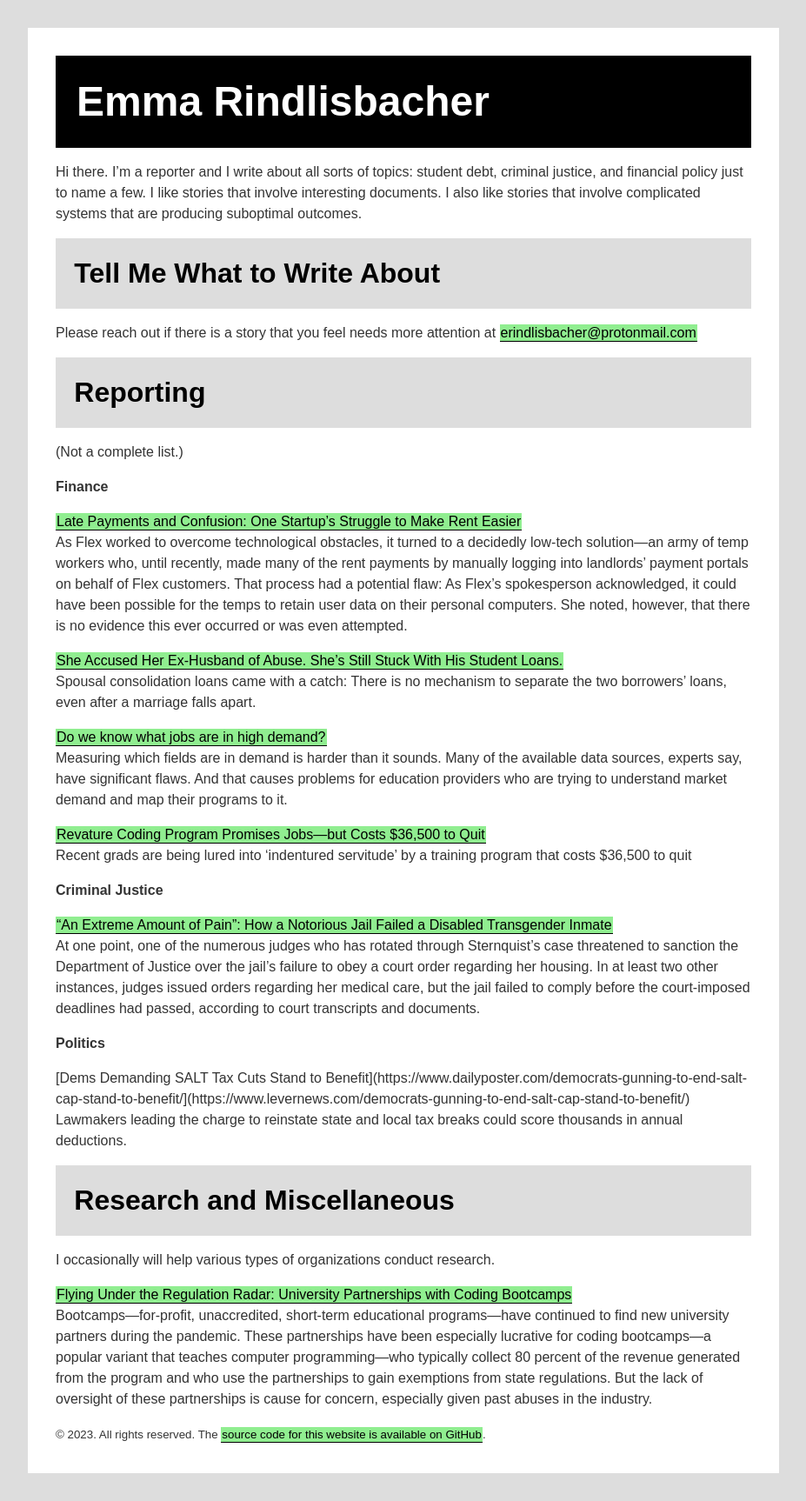
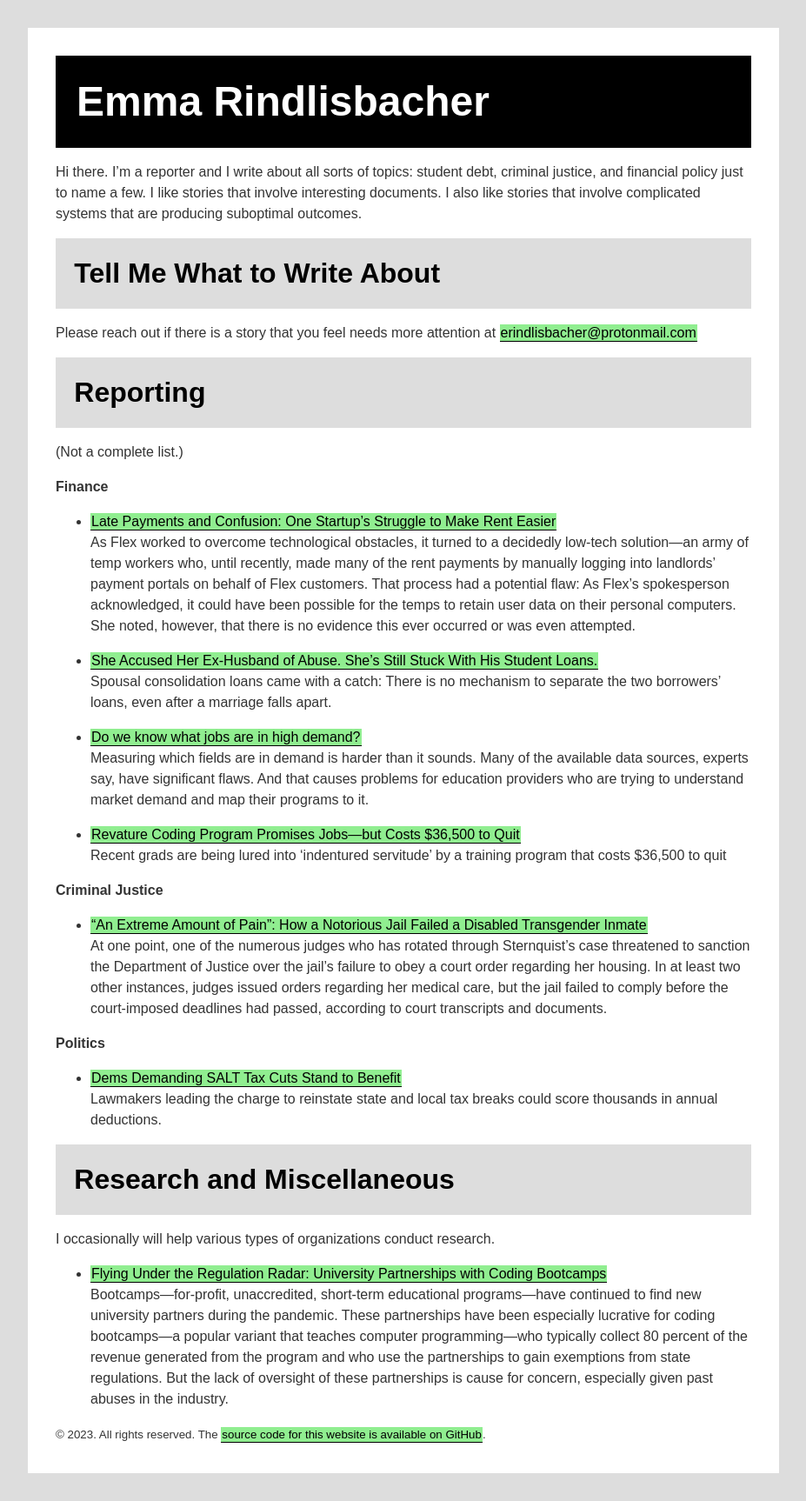
Before and after one commit to erindlisbacher/website, a Jekyll site: the page built from index.md, in a window 1280 px wide. Shown: the whole page at 87% size, without its empty margins (0-927 px from the left). Built offline with Jekyll 4.4.1, drawn with Linux system fonts in a browser that asks for light colours; part of the change alters nothing that is shown.

```diff
--- a/index.md
+++ b/index.md
@@ -17,31 +17,31 @@ Please reach out if there is a story that you feel needs more attention at <a hr
 
 ### Finance
 
- [Late Payments and Confusion: One Startup’s Struggle to Make Rent Easier](https://www.motherjones.com/politics/2023/06/flex-rent-housing-portals/)
- As Flex worked to overcome technological obstacles, it turned to a decidedly low-tech solution—an army of temp workers who, until recently, made many of the rent payments by manually logging into landlords’ payment portals on behalf of Flex customers. That process had a potential flaw: As Flex’s spokesperson acknowledged, it could have been possible for the temps to retain user data on their personal computers. She noted, however, that there is no evidence this ever occurred or was even attempted.
+* [Late Payments and Confusion: One Startup’s Struggle to Make Rent Easier](https://www.motherjones.com/politics/2023/06/flex-rent-housing-portals/)
+   As Flex worked to overcome technological obstacles, it turned to a decidedly low-tech solution—an army of temp workers who, until recently, made many of the rent payments by manually logging into landlords’ payment portals on behalf of Flex customers. That process had a potential flaw: As Flex’s spokesperson acknowledged, it could have been possible for the temps to retain user data on their personal computers. She noted, however, that there is no evidence this ever occurred or was even attempted.
 
-[She Accused Her Ex-Husband of Abuse. She’s Still Stuck With His Student Loans.](https://www.motherjones.com/politics/2022/04/spousal-consolidation-student-loans/)
-Spousal consolidation loans came with a catch: There is no mechanism to separate the two borrowers’ loans, even after a marriage falls apart.
+* [She Accused Her Ex-Husband of Abuse. She’s Still Stuck With His Student Loans.](https://www.motherjones.com/politics/2022/04/spousal-consolidation-student-loans/)
+  Spousal consolidation loans came with a catch: There is no mechanism to separate the two borrowers’ loans, even after a marriage falls apart.
 
-[Do we know what jobs are in high demand?](https://workshift.opencampusmedia.org/do-we-know-what-jobs-are-in-high-demand/)
- Measuring which fields are in demand is harder than it sounds. Many of the available data sources, experts say, have significant flaws. And that causes problems for education providers who are trying to understand market demand and map their programs to it.
+* [Do we know what jobs are in high demand?](https://workshift.opencampusmedia.org/do-we-know-what-jobs-are-in-high-demand/)
+  Measuring which fields are in demand is harder than it sounds. Many of the available data sources, experts say, have significant flaws. And that causes problems for education providers who are trying to understand market demand and map their programs to it.
 
-[Revature Coding Program Promises Jobs—but Costs $36,500 to Quit](https://onezero.medium.com/recent-grads-are-being-lured-into-indentured-servitude-by-a-coding-bootcamp-8a3b2b8e87e8)
-Recent grads are being lured into ‘indentured servitude’ by a training program that costs $36,500 to quit
+* [Revature Coding Program Promises Jobs—but Costs $36,500 to Quit](https://onezero.medium.com/recent-grads-are-being-lured-into-indentured-servitude-by-a-coding-bootcamp-8a3b2b8e87e8)
+  Recent grads are being lured into ‘indentured servitude’ by a training program that costs $36,500 to quit
 
 ### Criminal Justice
 
-[“An Extreme Amount of Pain”: How a Notorious Jail Failed a Disabled Transgender Inmate](https://www.motherjones.com/crime-justice/2023/01/mdc-brooklyn-jail-health-care/)
-At one point, one of the numerous judges who has rotated through Sternquist’s case threatened to sanction the Department of Justice over the jail’s failure to obey a court order regarding her housing. In at least two other instances, judges issued orders regarding her medical care, but the jail failed to comply before the court-imposed deadlines had passed, according to court transcripts and documents.
+* [“An Extreme Amount of Pain”: How a Notorious Jail Failed a Disabled Transgender Inmate](https://www.motherjones.com/crime-justice/2023/01/mdc-brooklyn-jail-health-care/)
+  At one point, one of the numerous judges who has rotated through Sternquist’s case threatened to sanction the Department of Justice over the jail’s failure to obey a court order regarding her housing. In at least two other instances, judges issued orders regarding her medical care, but the jail failed to comply before the court-imposed deadlines had passed, according to court transcripts and documents.
 
 ### Politics
 
-[Dems Demanding SALT Tax Cuts Stand to Benefit](https://www.dailyposter.com/democrats-gunning-to-end-salt-cap-stand-to-benefit/](https://www.levernews.com/democrats-gunning-to-end-salt-cap-stand-to-benefit/)
-Lawmakers leading the charge to reinstate state and local tax breaks could score thousands in annual deductions.
+* [Dems Demanding SALT Tax Cuts Stand to Benefit](https://www.levernews.com/democrats-gunning-to-end-salt-cap-stand-to-benefit/)
+  Lawmakers leading the charge to reinstate state and local tax breaks could score thousands in annual deductions.
 
 ## Research and Miscellaneous
 
 I occasionally will help various types of organizations conduct research.
 
-[Flying Under the Regulation Radar: University Partnerships with Coding Bootcamps](https://tcf.org/content/report/flying-regulation-radar-university-partnerships-coding-bootcamps/)
-Bootcamps—for-profit, unaccredited, short-term educational programs—have continued to find new university partners during the pandemic. These partnerships have been especially lucrative for coding bootcamps—a popular variant that teaches computer programming—who typically collect 80 percent of the revenue generated from the program and who use the partnerships to gain exemptions from state regulations. But the lack of oversight of these partnerships is cause for concern, especially given past abuses in the industry.
+* [Flying Under the Regulation Radar: University Partnerships with Coding Bootcamps](https://tcf.org/content/report/flying-regulation-radar-university-partnerships-coding-bootcamps/)
+  Bootcamps—for-profit, unaccredited, short-term educational programs—have continued to find new university partners during the pandemic. These partnerships have been especially lucrative for coding bootcamps—a popular variant that teaches computer programming—who typically collect 80 percent of the revenue generated from the program and who use the partnerships to gain exemptions from state regulations. But the lack of oversight of these partnerships is cause for concern, especially given past abuses in the industry.
```
